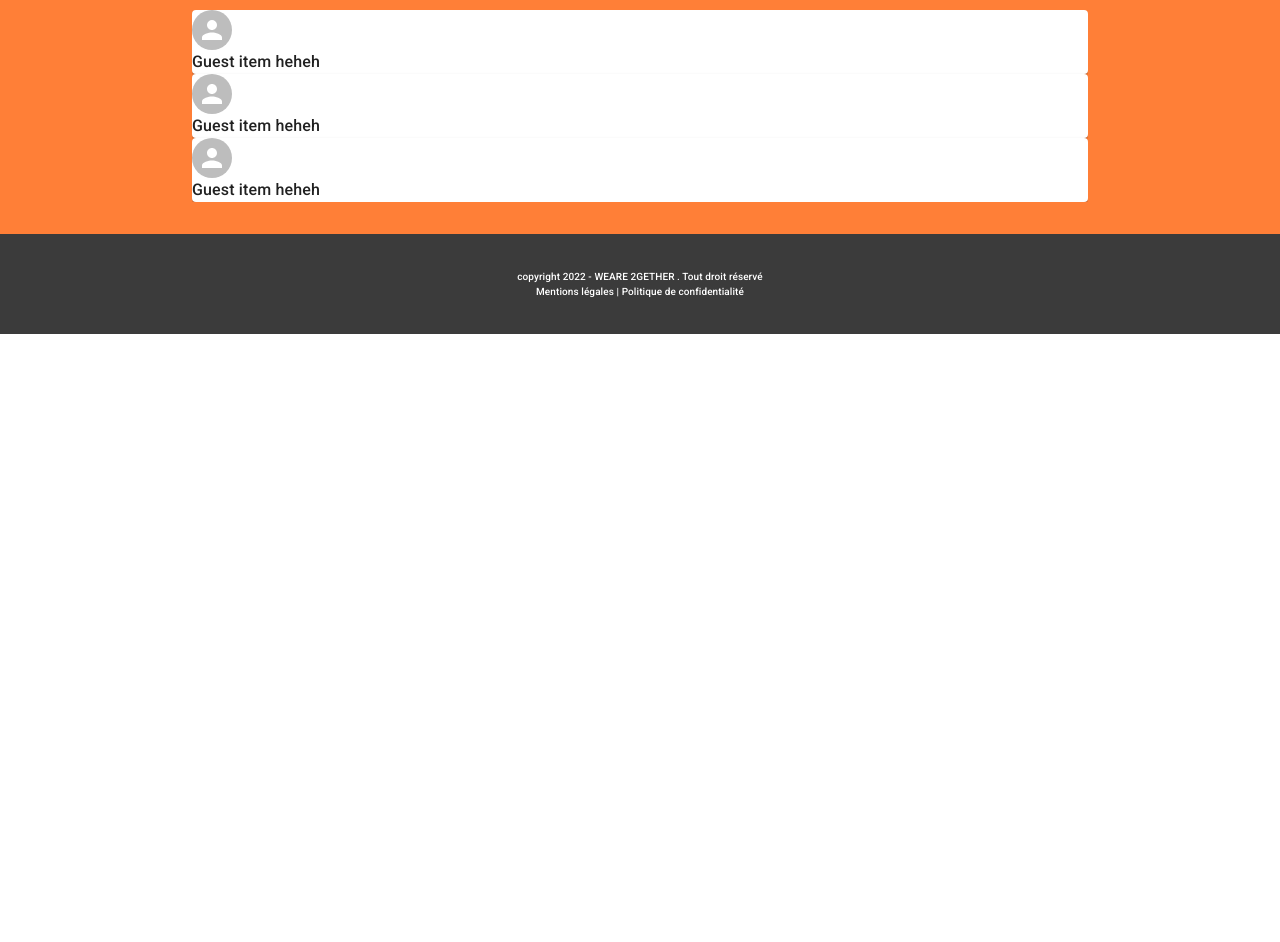
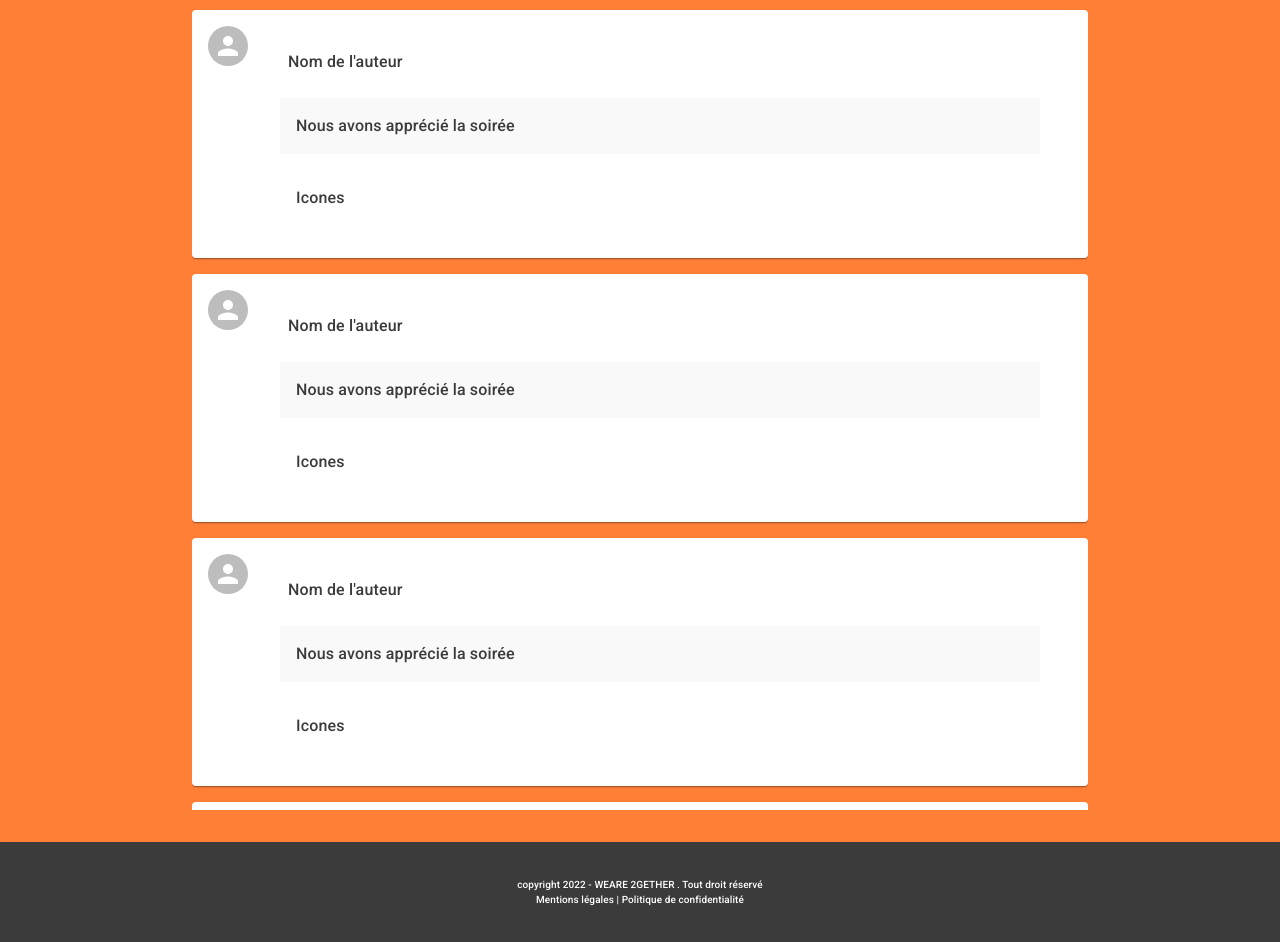
Before and after one commit to nivorako/weare2gether, a React (Create React App) app: page / in a window 1280 px wide. Shown: the part 3280-4222 px from the top of the page. Before the commit the page ends 3614 px from the top, so only its background shows below. Built offline with nearby package versions, Linux system fonts and the light colour scheme.

Commit message:
Guest article

```diff
--- a/src/components/Guest.js
+++ b/src/components/Guest.js
@@ -19,15 +19,59 @@ const Guest = () => {
                 <GuestItems>
                     <GuestItem>
                         <Avatar />
-                        Guest item heheh
+                        <GuestMsg>
+                            <GuestMsgTitle>
+                                Nom de l'auteur
+                            </GuestMsgTitle>
+                            <GuestMsgBody>
+                                Nous avons apprécié la soirée
+                            </GuestMsgBody>
+                            <GuestMsgNotif>
+                                Icones
+                            </GuestMsgNotif>
+                        </GuestMsg>
                     </GuestItem>
                     <GuestItem>
                         <Avatar />
-                        Guest item heheh
+                        <GuestMsg>
+                            <GuestMsgTitle>
+                                Nom de l'auteur
+                            </GuestMsgTitle>
+                            <GuestMsgBody>
+                                Nous avons apprécié la soirée
+                            </GuestMsgBody>
+                            <GuestMsgNotif>
+                                Icones
+                            </GuestMsgNotif>
+                        </GuestMsg>
                     </GuestItem>
                     <GuestItem>
                         <Avatar />
-                        Guest item heheh
+                        <GuestMsg>
+                            <GuestMsgTitle>
+                                Nom de l'auteur
+                            </GuestMsgTitle>
+                            <GuestMsgBody>
+                                Nous avons apprécié la soirée
+                            </GuestMsgBody>
+                            <GuestMsgNotif>
+                                Icones
+                            </GuestMsgNotif>
+                        </GuestMsg>
+                    </GuestItem>
+                    <GuestItem>
+                        <Avatar />
+                        <GuestMsg>
+                            <GuestMsgTitle>
+                                Nom de l'auteur
+                            </GuestMsgTitle>
+                            <GuestMsgBody>
+                                Nous avons apprécié la soirée
+                            </GuestMsgBody>
+                            <GuestMsgNotif>
+                                Icones
+                            </GuestMsgNotif>
+                        </GuestMsg>
                     </GuestItem>
                 </GuestItems>
             </GuestBox>
@@ -65,16 +109,52 @@ const GuestNotif = styled.span`
 `;
 
 const GuestItems = styled.div`
+    width: 100%;
     max-height: 100vh;
     overflow-y: auto;
     display: flex;
     flex-direction: column;
     justify-content: space-between;
     background-color: var(--secondary);
+    & > * {
+        margin-bottom: 1rem;
+        &:last-child{
+            margin-bottom: 0;
+        }
+    }
 `;
 
 const GuestItem = styled(Paper)`
+    width: 100%;
     background-color: white;
+    display: flex;
+    padding: 1rem;
+`;
+
+const GuestMsg = styled.div`
+    width: 100%;
+    margin: 1rem 2rem;
+`;
+
+const GuestMsgTitle = styled.div`
+    width: 100%;
+    padding: .5rem;
+    margin-bottom: 1rem;
+    color: var(--black);
+`;
+
+const GuestMsgBody = styled.div`
+    width: 100%;
+    padding: 1rem;
+    margin-bottom: 1rem;
+    background-color: #f9f9f9;
+    color: var(--black);
+`;
+
+const GuestMsgNotif = styled.div`
+    width: 100%;
+    padding: 1rem;
+    color: var(--black);
 `;
 
 export default Guest
```
